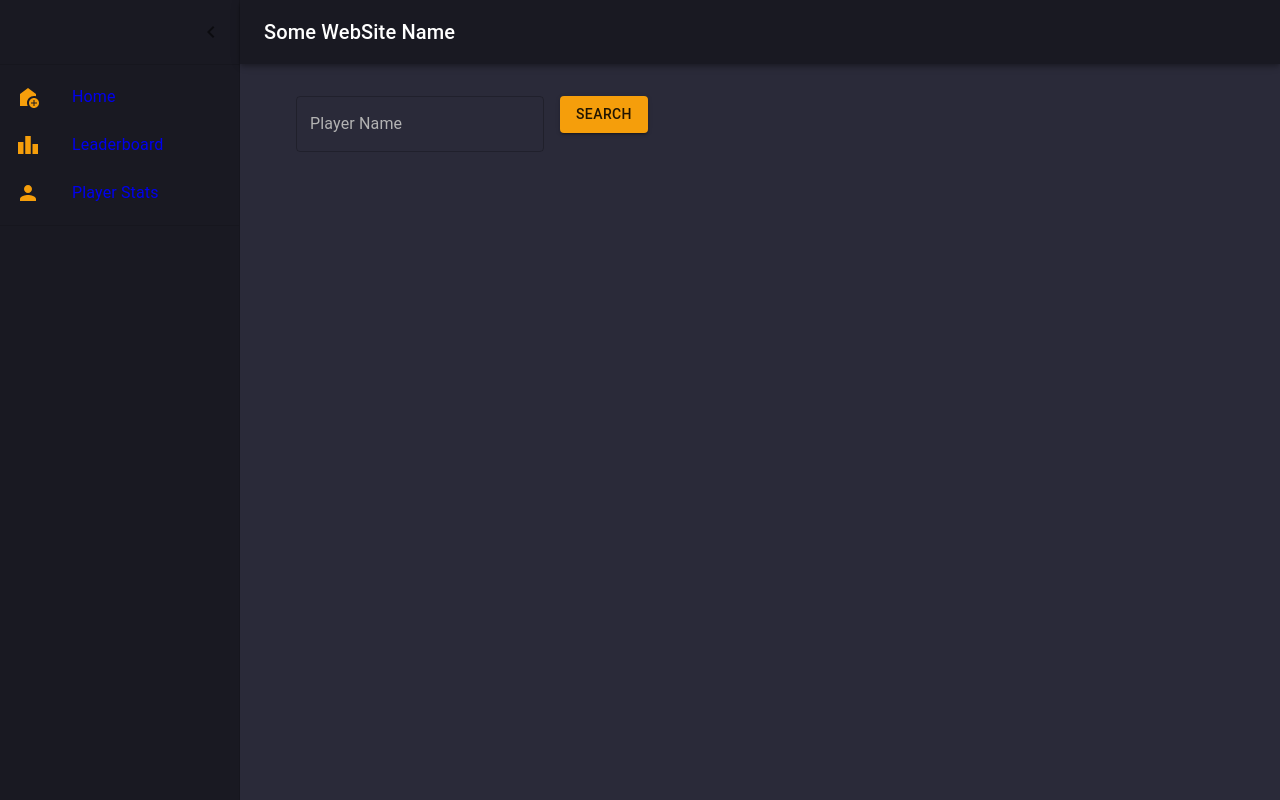
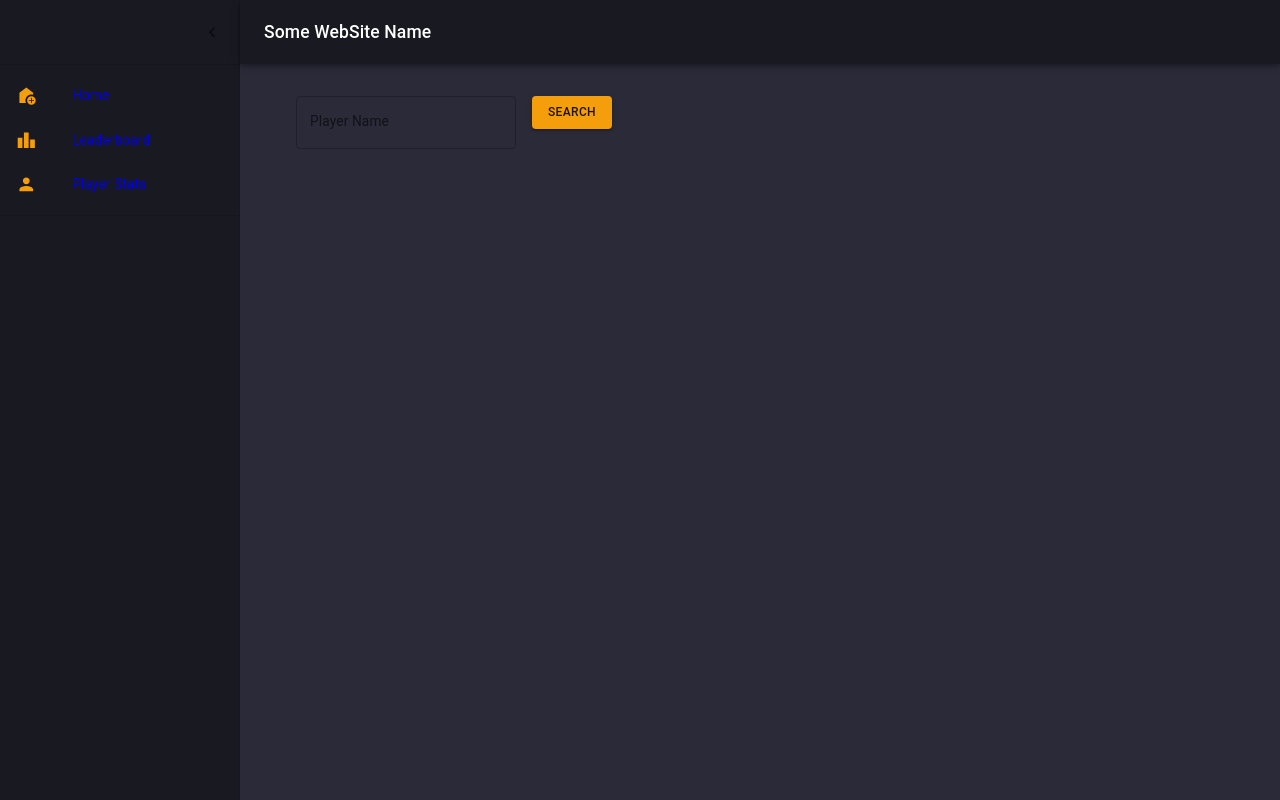
Before and after one commit to richardbarter/stormgate-app, a React (Create React App) app: page / in a window 1280 px wide. Built offline with nearby package versions, Linux system fonts and the light colour scheme.

Commit message:
additional theming improvements.

```diff
--- a/src/App.tsx
+++ b/src/App.tsx
@@ -3,10 +3,10 @@ import React from 'react';
 import Layout from './layouts/main-layout/Layout';
 import { Box } from '@mui/material';
 import { DrawerHeader } from './styles';
-import CssBaseline from '@mui/material/CssBaseline';
 import RoutesMenu from './components/RoutesMenu';
-import { blueGrey, grey, indigo, orange, teal } from '@mui/material/colors';
 
+
+//need to add eslint
 
   function App() {
     //`linear-gradient(${orange['600']}, ${orange['900']})`
@@ -18,14 +18,14 @@ import { blueGrey, grey, indigo, orange, teal } from '@mui/material/colors';
     //background: `radial-gradient(circle, #373749 0%, #191922 100%);`
     //minHeight needed else the background color does not cover whole page. Is there a better way to do this?
     return (
-      <Box sx={{ display: 'flex', minHeight: '100vh' }}>
+      <Box sx={{ display: 'flex', height: '100%', width: '100%' }}>
         <Layout />
         <Box component="main" sx={{ flexGrow: 1, p: 3 }}>
           <DrawerHeader />
           <RoutesMenu />
-          {/* Assuming HomePage is rendered within RoutesMenu or similarly */}
         </Box>
       </Box>
+
       // <Box sx={{ display: 'flex' }}>
       //   <CssBaseline />
       //   <Layout />
--- /dev/null
+++ b/src/expanded-theme.ts
@@ -0,0 +1,13 @@
+// eslint-disable-next-line
+import { Palette, PaletteColor } from "@mui/material/styles/createPalette";
+//this is needed since we are expanding the primary color to include the different shades of our primary
+declare module "@mui/material/styles/createPalette" {
+  interface PaletteColor {
+    [key: number]: string;
+  }
+
+  interface Palette {
+    teritary: PaletteColor,
+    backgroundShades: PaletteColor
+  }
+}
--- a/src/features/leaderboard/LeaderboardPage.tsx
+++ b/src/features/leaderboard/LeaderboardPage.tsx
@@ -4,7 +4,6 @@ import { useAppSelector, useAppDispatch } from '../../app/hooks'
 import { fetchLeaderboardData } from './leaderboardSlice';
 import LeaderboardTable from './components/LeaderboardTable';
 import { Container, Typography } from '@mui/material';
-//import { RootState } from '../../app/store';
 //import { Table, TableBody, TableCell, TableHead, TableRow } from '@mui/material';
 
 const LeaderboardPage = () => {
--- a/src/theme.ts
+++ b/src/theme.ts
@@ -1,34 +1,178 @@
 import { createTheme, responsiveFontSizes } from "@mui/material";
-import { amber, blue, green, indigo, orange } from "@mui/material/colors";
+import { indigo } from "@mui/material/colors";
 
-const theme = createTheme({
-  spacing: 8,
+
+// black: {
+//   100: "#d1d1d3",
+//   200: "#a3a3a7",
+//   300: "#75757a",
+//   400: "#47474e",
+//   500: "#191922",
+//   600: "#14141b",
+//   700: "#0f0f14",
+//   800: "#0a0a0e",
+//   900: "#050507"
+// },
+
+// black: {
+//   100: "#d2d2d4",
+//   200: "#a5a6a8",
+//   300: "#79797d",
+//   400: "#4c4d51",
+//   500: "#1f2026",
+//   600: "#191a1e",
+//   700: "#131317",
+//   800: "#0c0d0f",
+//   900: "#060608"
+// },
+
+// //this was old one
+// black: {
+//   100: "#d4d4d7",
+//   200: "#aaaab0",
+//   300: "#7f7f88",
+//   400: "#555561",
+//   500: "#2a2a39",
+//   600: "#22222e",
+//   700: "#191922",
+//   800: "#111117",
+//   900: "#08080b"
+// },
+
+export const tokens = {
+  grey: {
+    100: "#f0f0f3",
+    200: "#e1e2e7",
+    300: "#d1d3da",
+    400: "#c2c5ce",
+    500: "#b3b6c2",
+    600: "#8f929b",
+    700: "#6b6d74",
+    800: "#48494e",
+    900: "#242427",
+  },
+
+  //500 is the one used for background. If need to utilize shades of this background can do so here.
+  backgroundShades: {
+    100: "#d4d4d7",
+    200: "#aaaab0",
+    300: "#7f7f88",
+    400: "#555561",
+    500: "#2a2a39",
+    600: "#22222e",
+    700: "#191922",
+    800: "#111117",
+    900: "#08080b"
+  },
+
+  primary: {
+    //orange
+    100: "#fdecce",
+    200: "#fbd89d",
+    300: "#f9c56d",
+    400: "#f7b13c",
+    500: "#f59e0b",
+    600: "#c47e09",
+    700: "#935f07",
+    800: "#623f04",
+    900: "#312002"
+  },
+  secondary: {
+    // indigo
+    100: indigo[100],
+    200: indigo[200],
+    300: indigo[300],
+    400: indigo[400],
+    500: indigo[500],
+    600: indigo[600],
+    700: indigo[700],
+    800: indigo[800],
+    900: indigo[900],
+
+  },
+  tertiary: {
+    // purple
+    500: "#8884d8",
+  },
+  background: {
+    light: "#2d2d34",
+    //this is one from example project
+    //main: "#1f2026",
+    //coolers generated color
+    //main: "#212227",
+    //this is one I original went with for background of main page.  Still undecided which one of these will use.
+    main: "#2a2a39"
+  },
+};
+//coolers palette - https://coolors.co/8693ab-bdd4e7-212227-637074-aab9cf
+
+// #8693AB (Cool Grayish Blue)
+// #BDD4E7 (Light Blue)
+// #212227 (Almost Black)
+// #637074 (Slate Gray)
+// #AAB9CF (Soft Lavender)
+
+
+export const themeSettings = {
   palette: {
     primary: {
-      main: '#F59E0B'
+      ...tokens.primary,
+      main: tokens.primary[500],
+      light: tokens.primary[400],
+    },
+    secondary: {
+      ...tokens.secondary,
+      main: tokens.secondary[500],
+    },
+    tertiary: {
+      ...tokens.tertiary,
+    },
+    backgroundShades: {
+      ...tokens.backgroundShades,
+    },
+    grey: {
+      ...tokens.grey,
+      main: tokens.grey[500],
     },
     background: {
-      default: '#2a2a39 ',
-
+      default: tokens.background.main,
+      light: tokens.background.light,
     },
-    text: {
-      primary: '#ffffff',
-      secondary: '#b3b3b3'
-    }
-
+  },
+  typography: {
+    fontSize: 12,
 
   },
+};
 
-  // components: {
-  //   MuiCssBaseline: {
-  //     styleOverrides: {
-  //       body: {
-  //         backgroundColor: '#FAACA8',
-  //         backgroundImage: `linear-gradient(19deg, #FAACA8 0%, #DDD6F3 100%)`,
-  //       },
-  //     },
-  //   },
-  // }
+// Integrating tokens and themeSettings with createTheme
+const theme = createTheme({
+  palette: themeSettings.palette,
+  typography: themeSettings.typography,
+  // You can add other Material-UI theme customizations here
 });
 
 export default responsiveFontSizes(theme);
+
+// const theme = createTheme({
+//   spacing: 8,
+//   palette: {
+//     primary: {
+//       main: '#F59E0B'
+//     },
+//     background: {
+//       default: '#2a2a39 ',
+
+//     },
+//     text: {
+//       primary: '#ffffff',
+//       secondary: '#b3b3b3'
+//     }
+
+
+//   },
+
+
+// });
+
+//export default responsiveFontSizes(theme);
```
Also changed, not shown: src/layouts/HeaderBar.tsx (deleted, +0 -31 lines), src/layouts/Navbar.tsx (deleted, +0 -97 lines), src/layouts/SideBar.tsx (deleted, +0 -57 lines).
